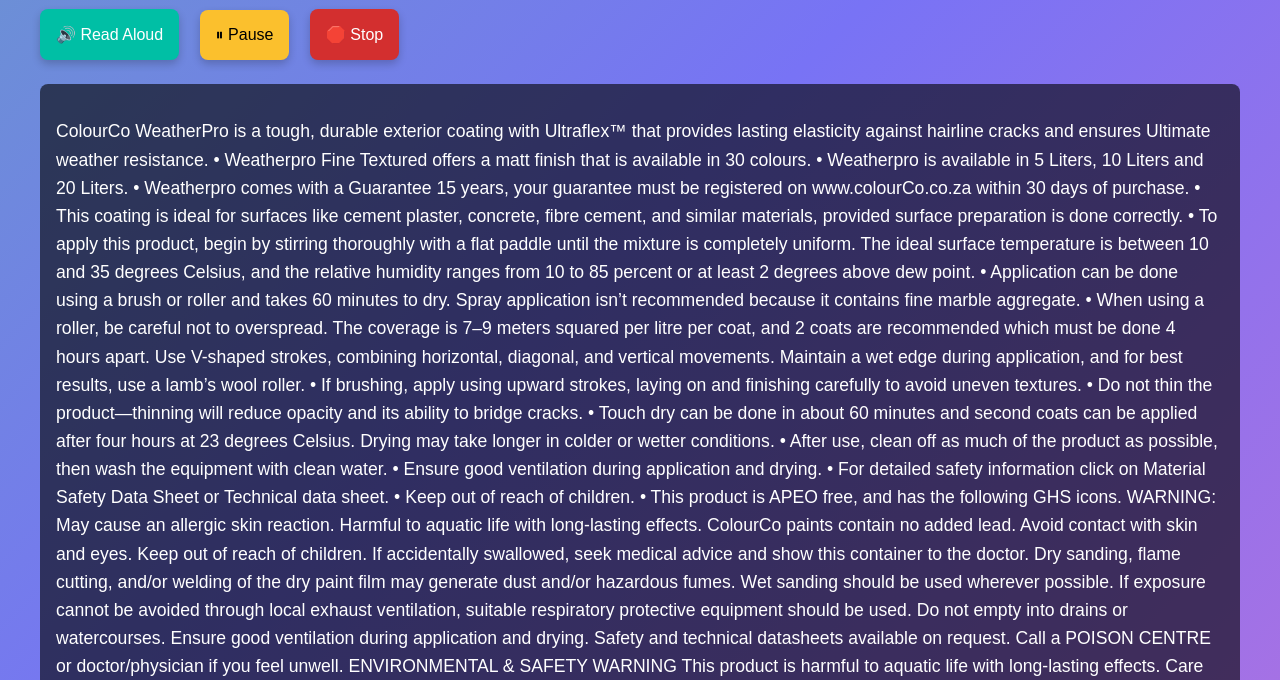
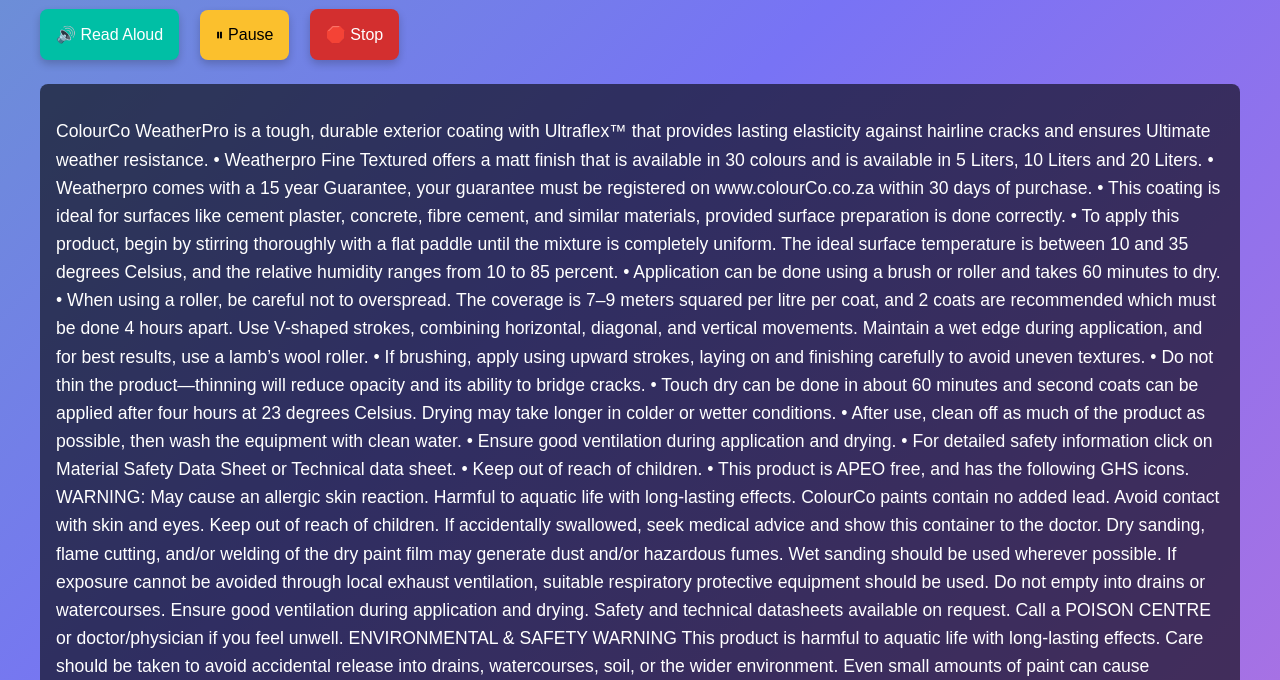
Before and after one commit to Jokshan21/ColourCo, a plain HTML site: page index.html in a window 1280 px wide. Shown: the part 120-800 px from the top of the page. Drawn offline with Linux system fonts and the light colour scheme.

Commit message:
Update index.html

```diff
--- a/index.html
+++ b/index.html
@@ -99,12 +99,11 @@
 
     const rawText = `ColourCo WeatherPro is a tough, durable exterior coating with Ultraflex™ that provides lasting elasticity against hairline cracks and ensures Ultimate weather resistance.
 
-• Weatherpro Fine Textured offers a matt finish that is available in 30 colours.
-• Weatherpro is available in 5 Liters, 10 Liters and 20 Liters.
-• Weatherpro comes with a Guarantee 15 years, your guarantee must be registered on www.colourCo.co.za within 30 days of purchase.
+• Weatherpro Fine Textured offers a matt finish that is available in 30 colours and is available in 5 Liters, 10 Liters and 20 Liters.
+• Weatherpro comes with a 15 year Guarantee, your guarantee must be registered on www.colourCo.co.za within 30 days of purchase.
 • This coating is ideal for surfaces like cement plaster, concrete, fibre cement, and similar materials, provided surface preparation is done correctly.
-• To apply this product, begin by stirring thoroughly with a flat paddle until the mixture is completely uniform. The ideal surface temperature is between 10 and 35 degrees Celsius, and the relative humidity ranges from 10 to 85 percent or at least 2 degrees above dew point.
-• Application can be done using a brush or roller and takes 60 minutes to dry. Spray application isn’t recommended because it contains fine marble aggregate.
+• To apply this product, begin by stirring thoroughly with a flat paddle until the mixture is completely uniform. The ideal surface temperature is between 10 and 35 degrees Celsius, and the relative humidity ranges from 10 to 85 percent.
+• Application can be done using a brush or roller and takes 60 minutes to dry.
 • When using a roller, be careful not to overspread. The coverage is 7–9 meters squared per litre per coat, and 2 coats are recommended which must be done 4 hours apart. Use V-shaped strokes, combining horizontal, diagonal, and vertical movements. Maintain a wet edge during application, and for best results, use a lamb’s wool roller.
 • If brushing, apply using upward strokes, laying on and finishing carefully to avoid uneven textures.
 • Do not thin the product—thinning will reduce opacity and its ability to bridge cracks.
```
